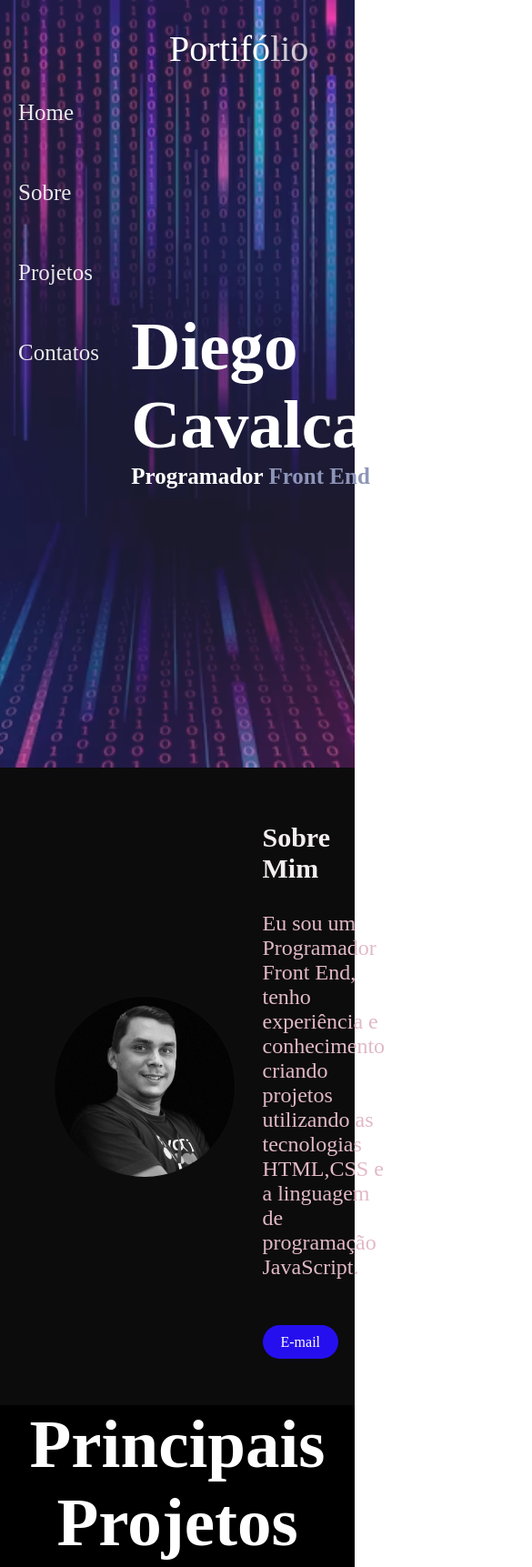
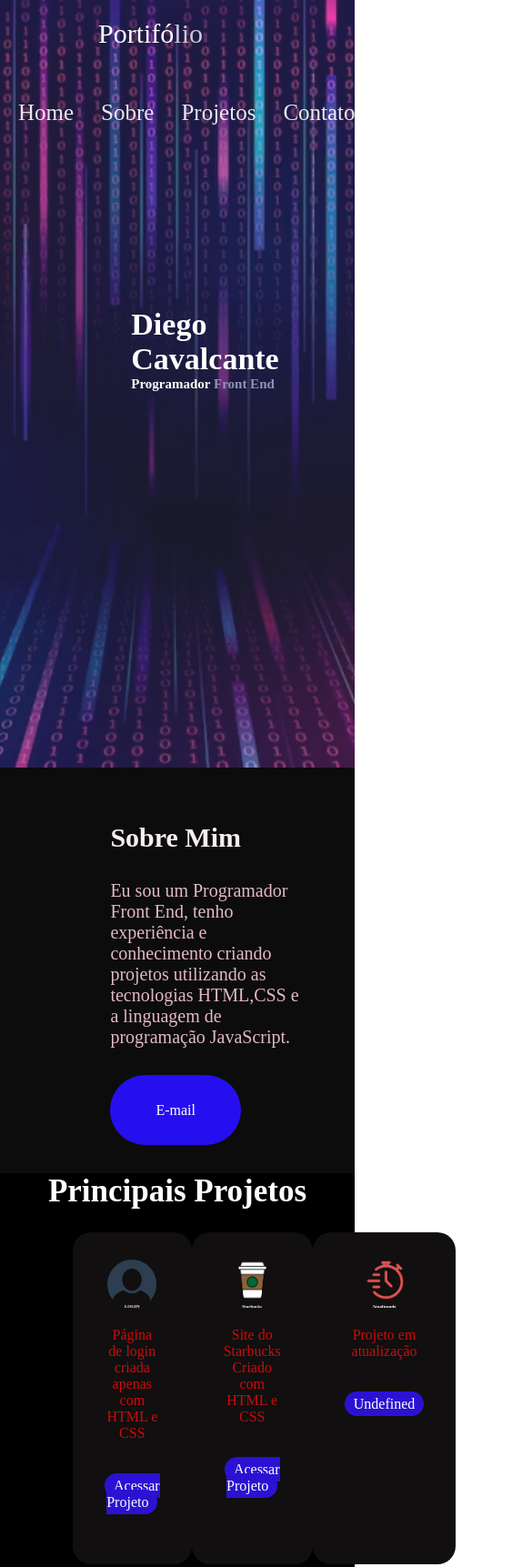
Before and after one commit to diegok29/PORTIFOLIO, a plain HTML site: page index.html in a window 390 px wide. Shown: the top 1723 px of the page at 91% size, 585 px wide, since content can reach past the window. Drawn offline with Linux system fonts and the light colour scheme; a web font is replaced by a local one.

Commit message:
Atualizacao para responsividade
responsividade quase 90%

```diff
--- a/style.css
+++ b/style.css
@@ -226,3 +226,154 @@ footer p {
     transform: scale(1.3);
     transition: 0.5s;
 }
+@media screen and (max-width: 971px) and (orientation: portrait)
+{
+    .caixa-principal {
+        background-image: url(./imagens/bg.jpg);
+        background-color: #00000079;
+    }
+    .meu-nome h1 {
+        color: white;
+        font-size: 34px;
+
+    }
+
+    ul {
+
+        color: #ffff;
+        display: inline-flex;
+    }
+    .card-projetos {
+        background-color: #000000;
+        display: flex;
+        padding-top: 25px;
+        padding-left: 80px;
+        padding-right: 30px;
+        justify-content: space-around;
+    }
+
+    .projetos h2 {
+        color: white;
+        font-size: 35px;
+        text-align: center;
+        background-color: #000000;
+    }
+
+
+    .card img {
+        height: 45px;
+    }
+
+    .card h5 {
+        color: white;
+        font-size: 5px;
+    }
+
+    .card p {
+        color: #cf0b0b;
+        margin-top: 20px;
+        margin-bottom: 40px;
+    }
+
+
+
+     .card a {
+        background-color: #2b12d3;
+        color: white;
+        padding: 5px 10px;
+        border-radius: 25px;
+        cursor: pointer;
+        text-decoration: none;
+    }
+
+    .card a:hover {
+        background-color: transparent;
+        border: 2px solid #291dceeb;
+        justify-content: space-around;
+        align-items: center;
+    }
+
+    .portifolio {
+        color: #ffff;
+        font-size: 30px;
+        font-weight: 300;
+        margin-top: 20px;
+        margin-left: 20vw;
+    }
+
+    .portifolio span {
+        color: rgb(199, 195, 206);
+        text-align: center;
+    }
+
+
+    li {
+        color: white(255, 255, 255);
+        list-style: none;
+        display: flex;
+        font-size: 25px;
+        margin-right: 30px;
+        cursor: pointer;
+    }
+
+    .link-menu {
+        text-decoration: none;
+        color: rgba(255, 255, 255, 0.9);
+        margin-bottom: 60px;
+    }
+
+    .link-email {
+        background-color: #260fef;
+        color: white;
+        padding: 30px 50px;
+        border-radius: 45px;
+        cursor: pointer;
+        text-decoration: none;
+    }
+
+    .meu-nome {
+        position: center;
+        top: 40%;
+        left: 37%;
+    }
+
+    .link-menu:hover {
+        color: rgb(7, 53, 217);
+        transition: 0.5s;
+    }
+
+    h1 {
+        color: white;
+        font-size: 75px;
+    }
+
+    h3 span {
+        color: rgb(128, 138, 177);
+    }
+
+    .meu-nome h3 {
+        color: white;
+        font-size: 15px;
+    }
+
+    section {
+        display: flex;
+        align-items: center;
+        padding: 60px 15%;
+        background-color: #0c0c0c;
+    }
+
+    section img {
+        height: 01px;
+        border-radius: 100%;
+        border: 1px solid #0f0f0f;
+        margin-right: 30px;
+    }
+
+    section div p {
+        color: #e2b9c6;
+        font-size: 20px;
+        margin-top: 30px;
+        margin-bottom: 60px;
+    }
+}
```
